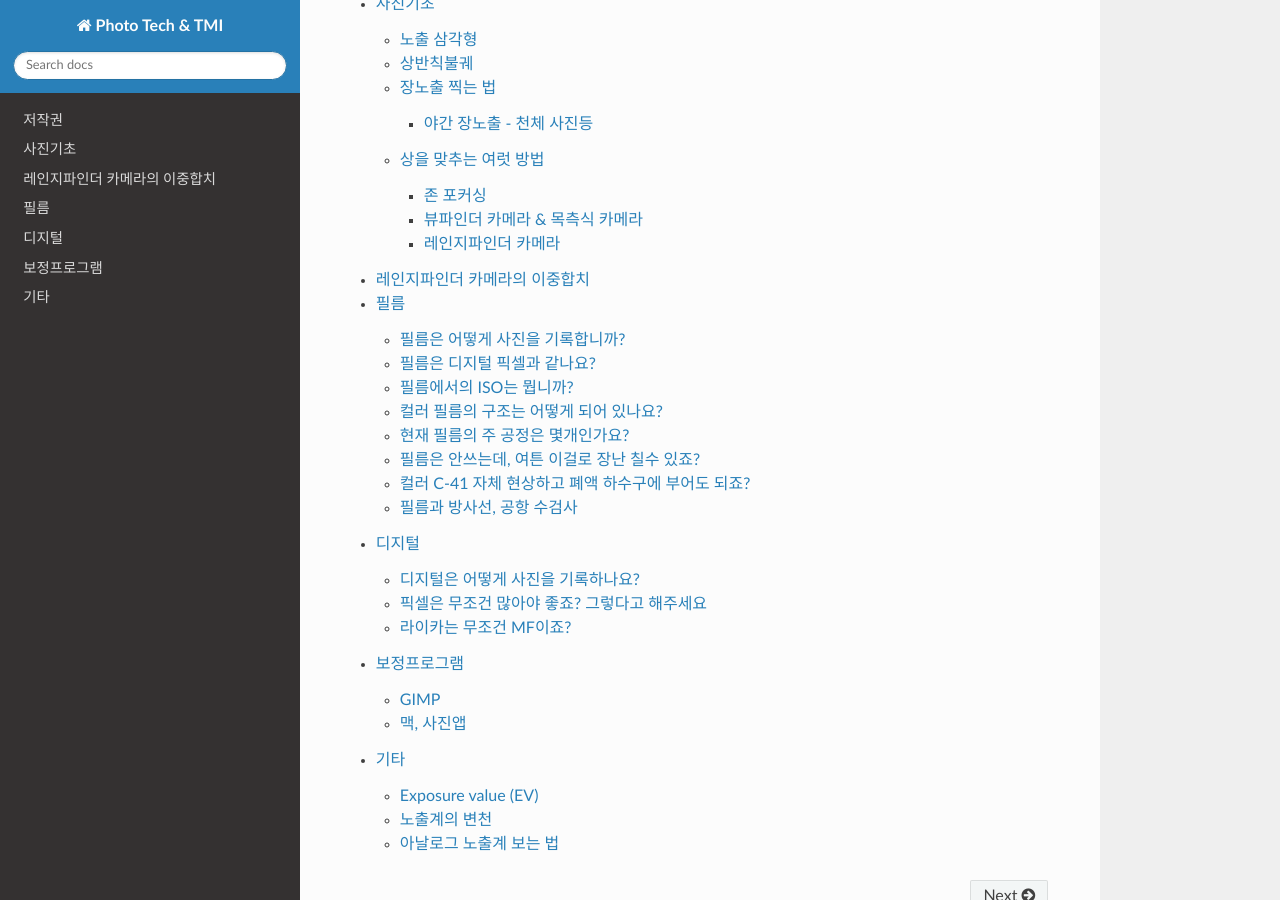
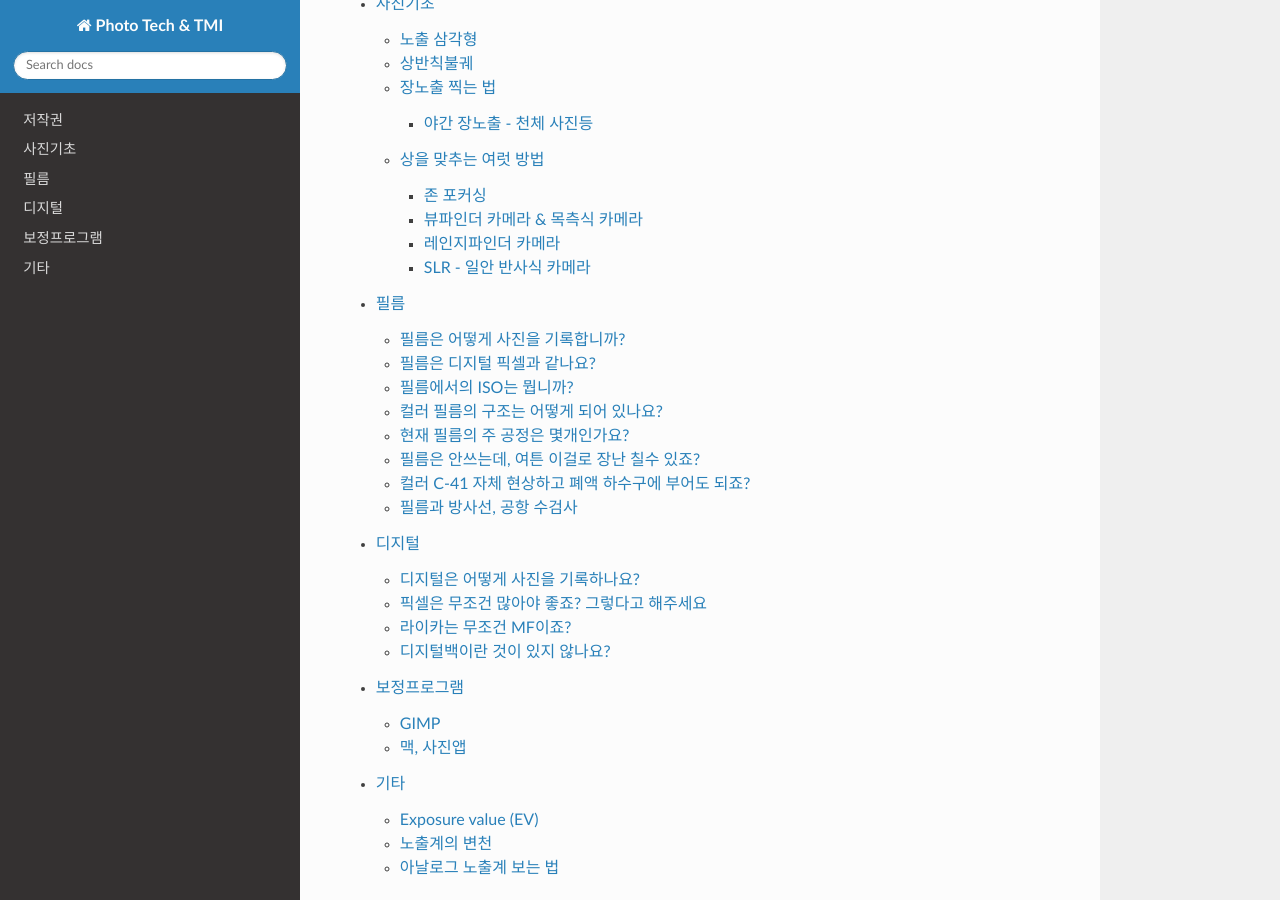
Before and after one commit to readingsnail/readthedocs-photo, a Sphinx documentation site: the page built from docs/source/index.rst, in a window 1280 px wide and 900 px high, scrolled down 1422 px. Built offline with Sphinx 7.4.7 and the Read the Docs theme 3.1.0, drawn with Linux system fonts in a browser that asks for light colours; some of the changed lines change nothing that is shown.

Commit message:
Some Change

```diff
--- a/docs/source/디지털.rst
+++ b/docs/source/디지털.rst
@@ -32,4 +32,21 @@
 
 라이카는 무조건 MF이죠?
 -----------------------------------
-L39, M 시리즈 모두 수동 렌즈입니다. 예전에 교세라에서 만들었던 Contax - 자이스 카메라 브랜드로 디카도 만들었지만 철수했습니다 - G 시리즈에선 이런 레인지파인더 카메라 최초로 AF를 도입했지만, 현재까지는 생각도 없어보이네요.
+L39, M 시리즈 모두 수동 렌즈입니다. 예전에 교세라에서 만들었던 Contax - 자이스 카메라 브랜드로 디카도 만들었지만 철수했습니다 - G 시리즈에선 이런 레인지파인더 카메라 최초로 AF를 도입했지만, 현재까지는 새 규격등을 뱉거나 혹은 AF로 위치도 정해줄 생각도 없어보이네요.
+
+이거 말고도, 프랑스에서 개발한 `Pixii <https://www.pixii.fr>`_ 이란 디지털 레인지파인더 카메라나, 매우 유명한(지금은 단종된) 엡손 R-D1도 이 렌즈 시스템을 사용하기 때문에 같습니다.
+
+디지털백이란 것이 있지 않나요?
+-----------------------------------------
+중형에선 디지털 백이란게 있습니다. 필름을 끼웠던 필름백 대신 센서를 넣은 디지털 백을 꽂는거죠. 그로 인해 쉽게 교체가 가능합니다.
+
+여튼 그렇게 쉬웠다면 문제는 더 쉬웠겠죠...
+
+35mm 의 경우, 아예 `뜯기 <https://www.reddit.com/r/3Dprinting/comments/14ch2fv/i_really_wanted_a_digital_rangefinder_so_i_spent/#lightbox>`_ 혹은 밑에 대롱대롱 줄을 매달아서 만든 `제품 <https://imback.eu/home/>`_ 등등이 있습니다. 혹자는 라즈베리 파이(네 저 위의 녀석과 연결하는 컴퓨터)와 센서를 연결시키는 방식들이 있습니다.
+
+여기서 한가지 이야기를 해볼까 합니다. 일명 납치당해서 노오예로 산다는 대학원(그냥 여긴 중세길드제와 같아요)에서 하는 '논문을 안 적은 이유' 란 이야기가 있는데, 다음 2가지를 꼽습니다.
+
+#. 다른 사람들이 생각을 못해서 안 적음
+#. 논문을 쓰기엔 매우 어려움
+
+35mm는 2개 + 감성맛 이라고 볼수 있겠죠. 사람들이 필름맛에서 떨어지지 못하고, 사람들이 생각은 했는데 매우 어렵고... 뭐 방법은 스캔본을 가져다가 잘 노는것밖에 없을거 같군요. 누구 말대로 포기하면 편할지도 모르죠.
--- a/docs/source/사진기초.rst
+++ b/docs/source/사진기초.rst
@@ -99,7 +99,7 @@
 1960 ~ 70년대에 유행이었다가 지금은 극소수(예를 들어 라이카... 라이카...)밖에 남지 않은 카메라군요.
 
 레인지파인더 카메라의 이중합치
-==============================
+^^^^^^^^^^^^^^^^^^^^^^^^^^^^^^^
 여긴 디지털 라이카쪽과 연결되기에 좀 더 설명을 하죠. 일단 촬영한 카메라는 그 당시 프레임 표시도 없던 구형 Contax IIa 란걸 밝힙니다. 참고로 합체되지 않은 라이카 바르낙이라던가 아거스 C3는 먼저 레인지파인더 정렬을 하고 뷰파인더를 보고 찍어야 합니다.
 
 .. image:: images/rangefinder-Unaligned.jpg
```
